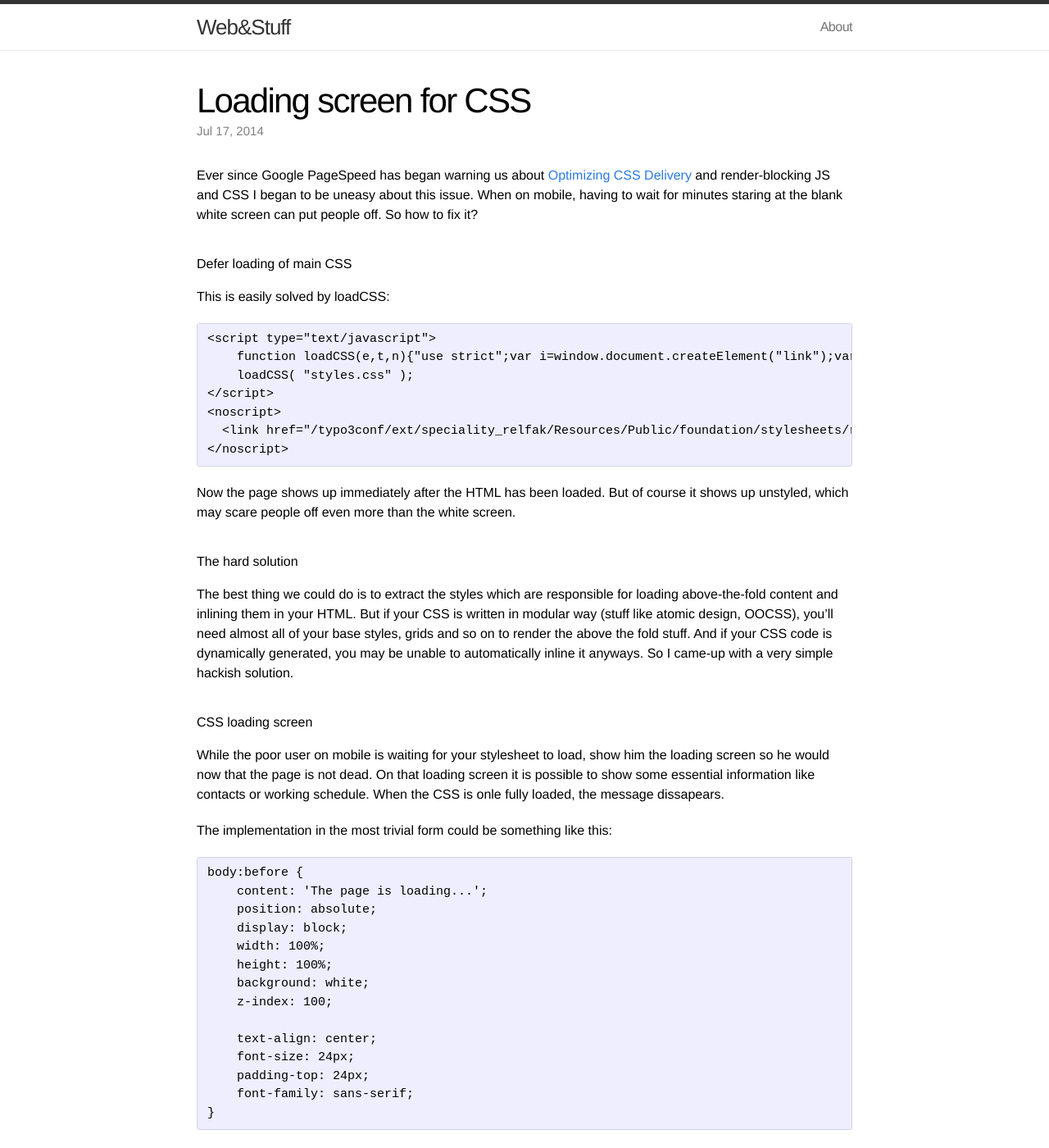
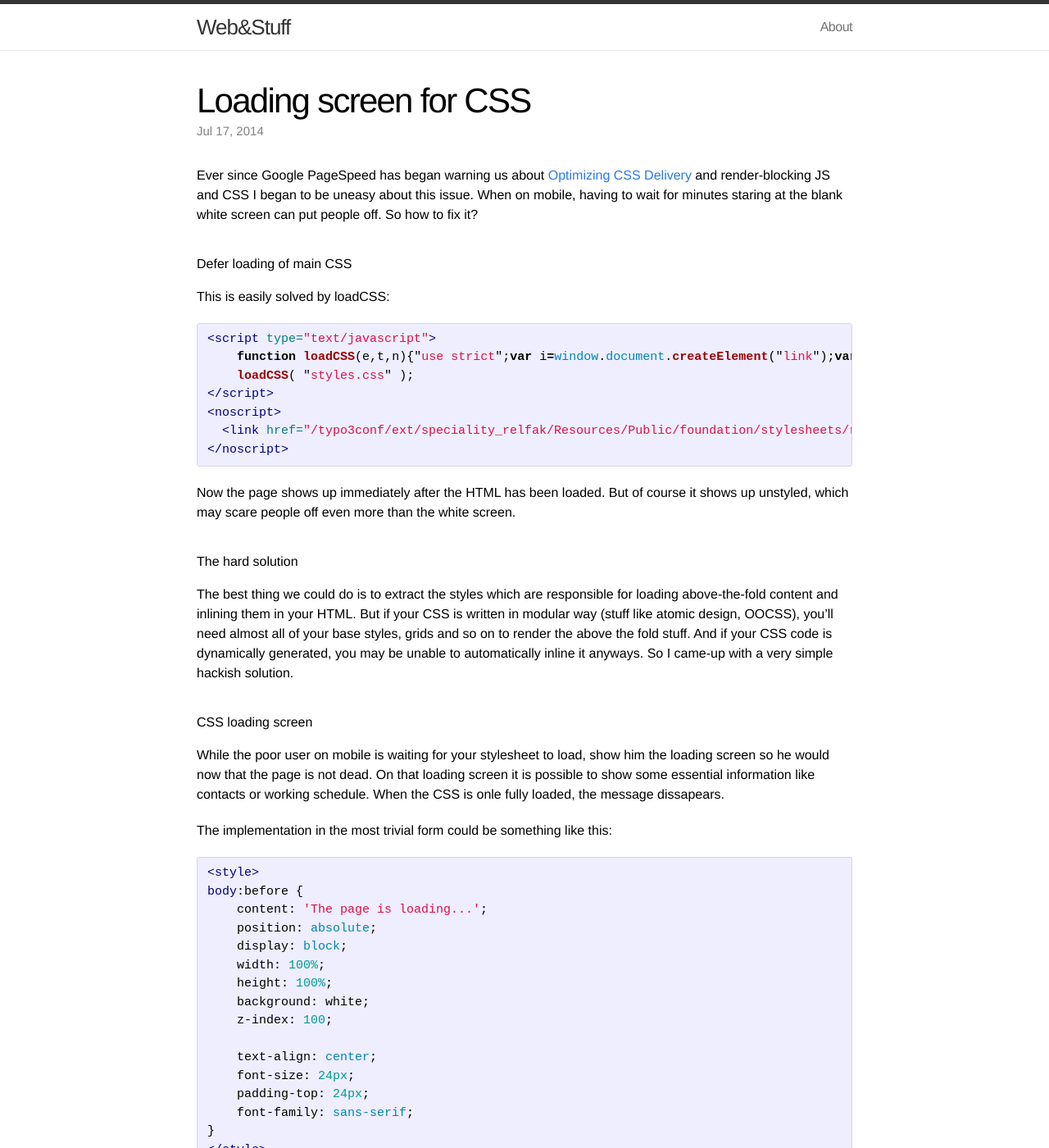
Before and after one commit to dimaip/dimaip.github.io, a Jekyll site: the page built from _posts/2014-07-17-css-loading-screen.md, in a window 1280 px wide and 1400 px high. Shown: the whole window at 82% size. Built offline with Jekyll 4.4.1, drawn with Linux system fonts in a browser that asks for light colours; comment, search, counter and statistics services are not loaded; some of the changed text lies outside the part shown.

Commit message:
Update 2014-07-17-css-loading-screen.md

````diff
--- a/_posts/2014-07-17-css-loading-screen.md
+++ b/_posts/2014-07-17-css-loading-screen.md
@@ -12,7 +12,7 @@
 #Defer loading of main CSS
 This is easily solved by loadCSS:
 
-```
+{% highlight html %}
 <script type="text/javascript">
     function loadCSS(e,t,n){"use strict";var i=window.document.createElement("link");var o=t||window.document.getElementsByTagName("script")[0];i.rel="stylesheet";i.href=e;i.media="only x";o.parentNode.insertBefore(i,o);setTimeout(function(){i.media=n||"all"})}
     loadCSS( "styles.css" );
@@ -20,7 +20,7 @@
 <noscript>
   <link href="/typo3conf/ext/speciality_relfak/Resources/Public/foundation/stylesheets/relfak.css" type="text/css" rel="stylesheet"/>
 </noscript>
-```
+{% endhighlight %}
 
 Now the page shows up immediately after the HTML has been loaded. But of course it shows up unstyled, which may scare people off even more than the white screen.
 
@@ -33,7 +33,8 @@
 
 The implementation in the most trivial form could be something like this:
 
-```
+{% highlight html %}
+<style>
 body:before {
     content: 'The page is loading...';
     position: absolute;
@@ -48,13 +49,14 @@
     padding-top: 24px;
     font-family: sans-serif;
 }
-```
+</style>
+{% endhighlight %}
 
 And in your stylesheet add something like this:
 
-```
+{% highlight css %}
 body:before {display: none;}
-```
+{% endhighlight %}
 
 Once the stylesheet is loaded, the loading screen disappears.
 Of course if you need something more fancy, you can add one more element to your HTML and style it the way you want, this is just an example.
@@ -69,7 +71,7 @@
 ###Defer loading JS
 Really simple:
 
-```
+{% highlight js %}
 function downloadJSAtOnload() {
     var element = document.createElement("script");
     element.src = "your.min.js";
@@ -80,7 +82,7 @@
 else if (window.attachEvent)
 window.attachEvent("onload", downloadJSAtOnload);
 else window.onload = downloadJSAtOnload;
-```
+{% endhighlight %}
 
 ###Ajax-load below-the-fold content
 If your page is very heavy, do it! Lazy-load your news articles or whatever secondary content you have there. Just don't overdo it!
````
